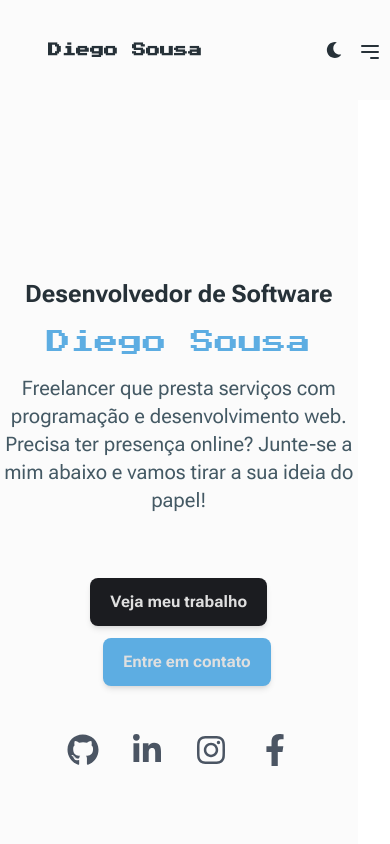
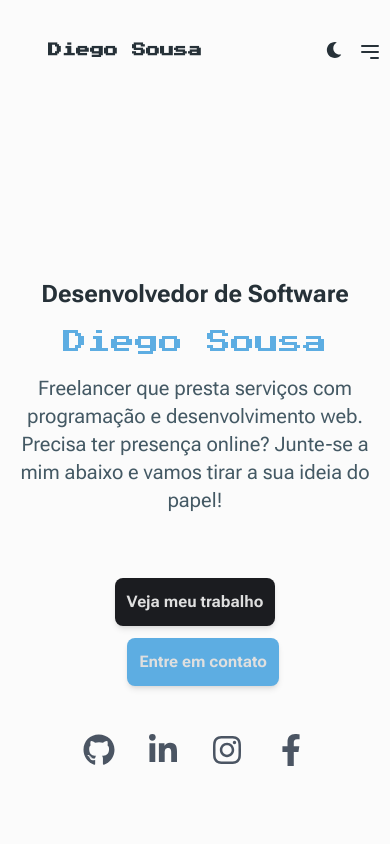
Before and after one commit to DiegoSousaSilva/portifolio, a Next.js app: page / in a window 390 px wide. Shown: the top 844 px of the page. Built offline with nearby package versions, Linux system fonts and the light colour scheme.

Commit message:
responsiveness: fixing component width

```diff
--- a/src/components/Button.tsx
+++ b/src/components/Button.tsx
@@ -19,7 +19,7 @@ export const Button = ({
       type="button"
       className={`${className} ${
         isDarkMode ? 'text-textDark-500' : 'text-textLight-500'
-      } rounded-lg px-5 py-3 font-bold shadow-md transition duration-150 ease-in-out hover:bg-opacity-60 hover:shadow-lg focus:shadow-lg focus:outline-none focus:ring-0 focus:hover:bg-opacity-60 `}
+      } rounded-lg px-3 py-3 font-bold shadow-md transition duration-150 ease-in-out hover:bg-opacity-60 hover:shadow-lg focus:shadow-lg focus:outline-none focus:ring-0 focus:hover:bg-opacity-60 `}
     >
       {title}
     </button>
--- a/src/components/HomeSection.tsx
+++ b/src/components/HomeSection.tsx
@@ -9,7 +9,7 @@ export const HomeSection = ({ isDarkMode }: HeaderProps) => {
   return (
     <section
       id="home"
-      className={`md: flex h-screen w-11/12 flex-col items-center  justify-center space-y-4 ${
+      className={`md: flex h-screen flex-col items-center  justify-center space-y-4 ${
         isDarkMode ? 'bg-darkBackground-500' : 'bg-lightBackground-500'
       }`}
     >
@@ -20,11 +20,11 @@ export const HomeSection = ({ isDarkMode }: HeaderProps) => {
       >
         Desenvolvedor de Software
       </h1>
-      <h1 className="font-pressstart text-2xl text-lightTitle-500 md:text-5xl">
+      <h1 className="text-center font-pressstart text-2xl text-lightTitle-500 md:text-5xl">
         Diego Sousa
       </h1>
       <p
-        className={`text-center text-xl md:w-[576px] md:text-2xl ${
+        className={`px-4 text-center text-xl md:w-[576px] md:text-2xl ${
           isDarkMode ? 'text-lightDescription-500' : 'text-darkDescription-500'
         }`}
       >
```
